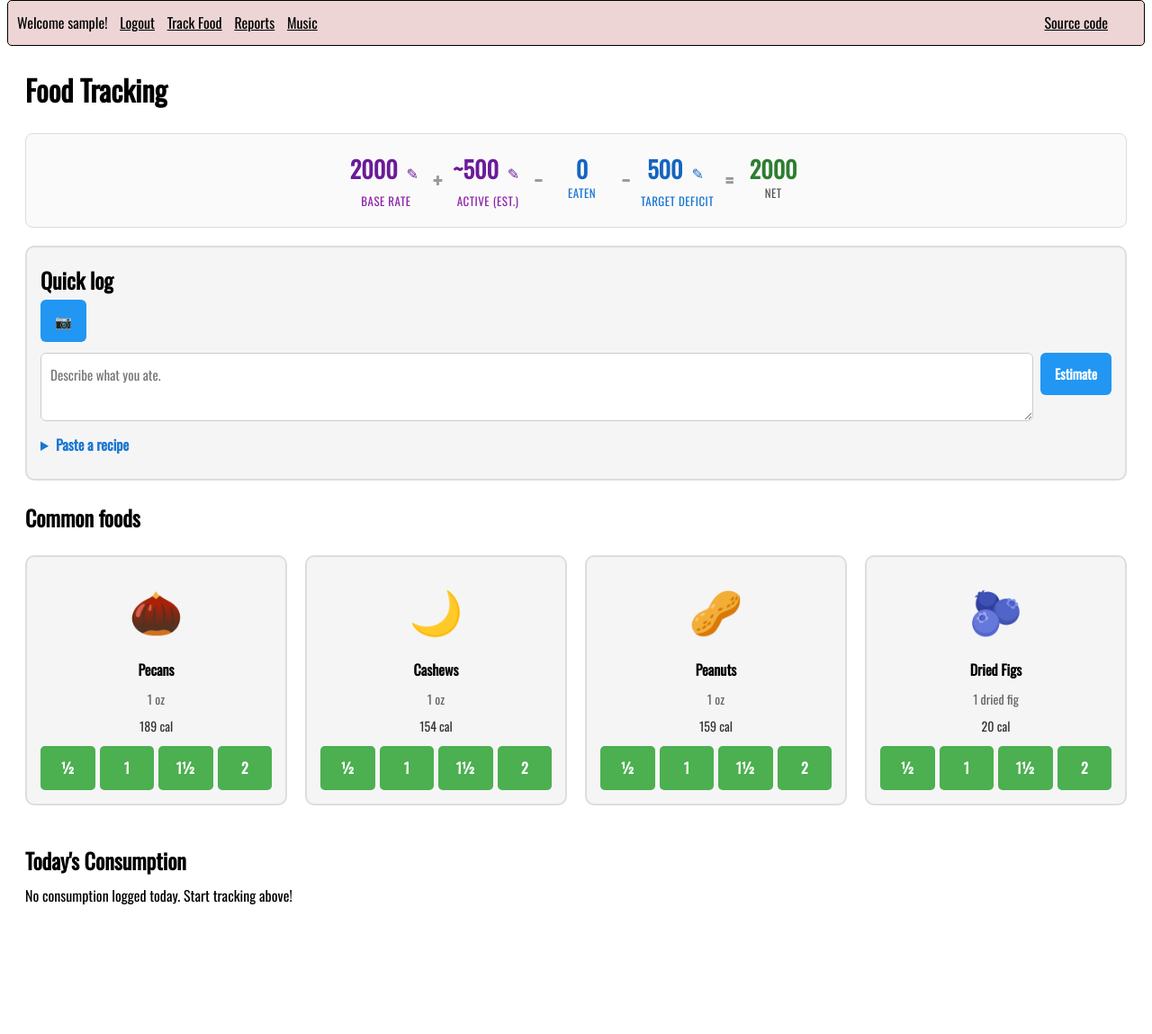
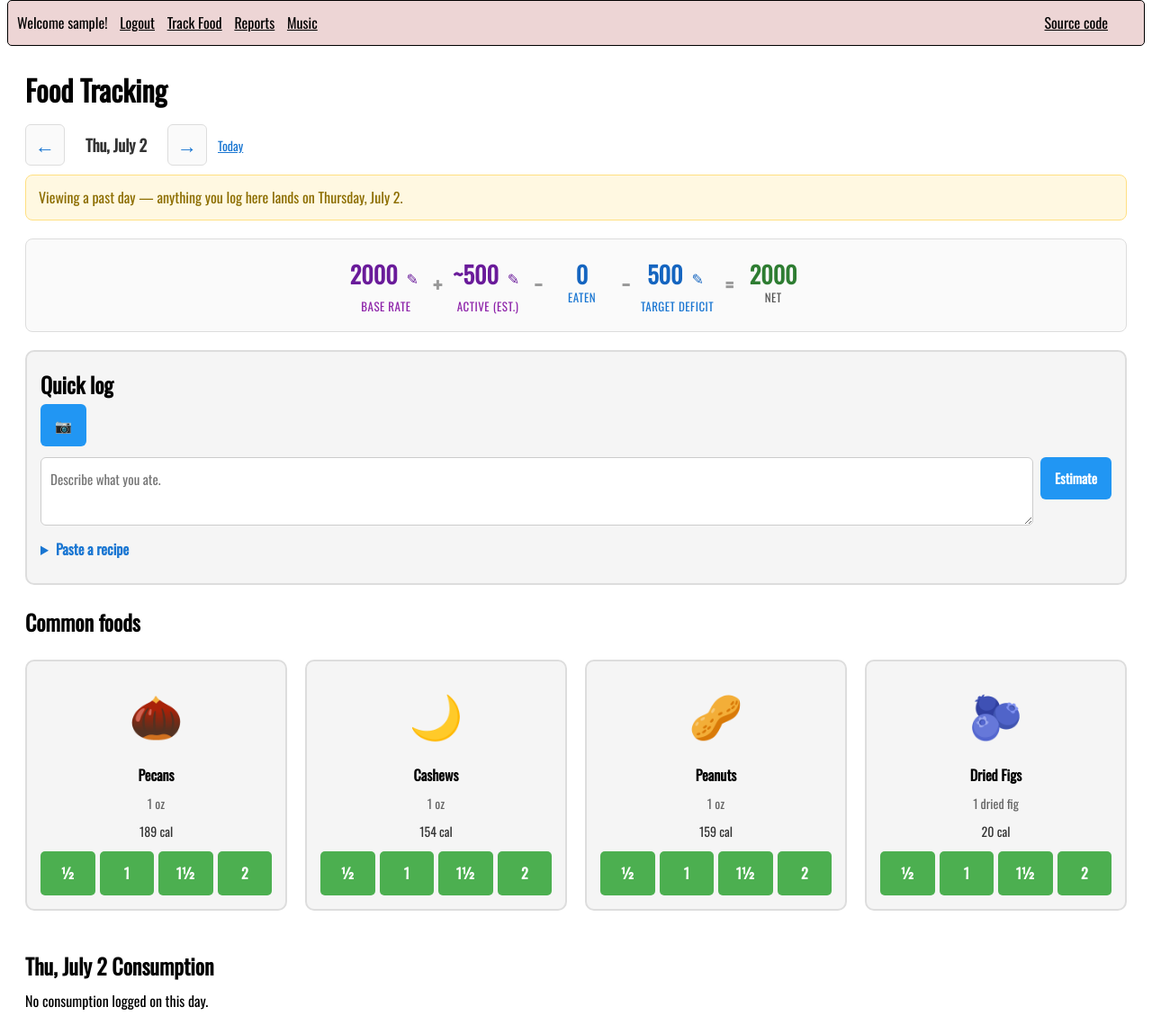
Before and after one commit to vpcarroll15/personal, a Django app: page /food/?date=2026-07-02 in a window 1280 px wide. Shown: the whole page at 90% size. Before the commit the page ends 1005 px from the top, so only its background shows below. Run offline with Django 3.2, Linux system fonts and the light colour scheme; the visitor is signed in with stand-in values (Sample User, id 1); data comes from the database, SQL or seed files in the repository; data that the repository does not hold is empty; some libraries are stand-ins or nearby versions.

Commit message:
Allow viewing and logging against past days (#155)
Add day navigation to the home view so a forgotten entry can be filled
in retroactively: ?date=YYYY-MM-DD shows the same view for any past
Pacific day, with prev/next arrows and a banner warning that logs land
on the viewed day.

Details that needed care:

- Quick-log, AI-estimate logging, and active calories all send the
  viewed date; backdated consumptions are stamped noon Pacific (safely
  inside the day in UTC), while today's entries keep now() so ordering
  within the day is preserved
- Day bounds are localized midnights on both sides rather than
  start + 24h, so DST transition days (23/25 hours) filter correctly
- Future or malformed dates fall back to today on the GET view and
  return 400 on writes
- The budget equation uses the viewed day's active calories and
  consumption, so past days show their true net


Claude-Session: https://claude.ai/code/session_01S6NgmyBo3ZxUe92pVUfmh6

Co-authored-by: Claude Fable 5 <noreply@anthropic.com>

```diff
--- a/food_tracking/static/food_tracking/css/styles.css
+++ b/food_tracking/static/food_tracking/css/styles.css
@@ -227,6 +227,55 @@
 
 /* ---------------------------------------------------------------- */
 /* Daily budget banner                                              */
+/* ---------------------------------------------------------------- */
+/* Day navigation: step back to view/fill in a past day               */
+/* ---------------------------------------------------------------- */
+.day-nav {
+    display: flex;
+    align-items: center;
+    gap: 12px;
+    margin: 10px 0;
+}
+
+.day-nav-arrow {
+    font-size: 22px;
+    font-weight: bold;
+    color: #1976D2;
+    text-decoration: none;
+    padding: 2px 10px;
+    border: 1px solid #ddd;
+    border-radius: 6px;
+    background: #fafafa;
+}
+
+.day-nav-arrow.disabled {
+    color: #ccc;
+    pointer-events: none;
+}
+
+.day-nav-label {
+    font-size: 18px;
+    font-weight: bold;
+    color: #333;
+    min-width: 90px;
+    text-align: center;
+}
+
+.day-nav-today {
+    font-size: 14px;
+    color: #1976D2;
+}
+
+/* Make it hard to log to the wrong day by accident */
+.past-day-banner {
+    background: #fff8e1;
+    border: 1px solid #ffe082;
+    border-radius: 8px;
+    color: #8d6e00;
+    padding: 10px 14px;
+    margin: 10px 0;
+}
+
 /* ---------------------------------------------------------------- */
 /* The banner reads as an equation:
    base rate + active - eaten - target deficit = net
--- a/food_tracking/static/food_tracking/js/tracking.js
+++ b/food_tracking/static/food_tracking/js/tracking.js
@@ -7,6 +7,18 @@
  * @param {string} name - Cookie name
  * @returns {string|null} - Cookie value or null
  */
+/**
+ * Append the page's viewed day (set by the home template as VIEW_DATE) to a
+ * write payload, so entries land on the day being viewed rather than today.
+ * No-op on pages that don't set VIEW_DATE (e.g. reports).
+ * @param {FormData} formData
+ */
+function appendViewDate(formData) {
+    if (typeof VIEW_DATE !== 'undefined' && VIEW_DATE) {
+        formData.append('date', VIEW_DATE);
+    }
+}
+
 function getCookie(name) {
     let cookieValue = null;
     if (document.cookie && document.cookie !== '') {
@@ -81,6 +93,7 @@ function logFood(foodId, quantity = 1.0) {
     const formData = new FormData();
     formData.append('food_id', foodId);
     formData.append('quantity', quantity.toString());
+    appendViewDate(formData);
 
     // Send AJAX request
     fetch('/food/log/', {
@@ -345,6 +358,7 @@ function confirmEstimate() {
     const formData = new FormData();
     formData.append('description', description);
     formData.append('calories', calories);
+    appendViewDate(formData);
 
     postForm('/food/log-estimate/', formData)
         .then(data => {
@@ -412,7 +426,7 @@ function editGoalDeficit() {
 }
 
 /**
- * Prompt for and save today's Apple Watch active (Move ring) calories.
+ * Prompt for and save the viewed day's Apple Watch active (Move ring) calories.
  */
 function editActiveCalories() {
     const current = document.getElementById('active-value').textContent.trim().replace('~', '');
@@ -422,6 +436,7 @@ function editActiveCalories() {
     }
     const formData = new FormData();
     formData.append('active_calories', value);
+    appendViewDate(formData);
 
     postForm('/food/active/', formData)
         .then(data => {
--- a/food_tracking/templates/food_tracking/home.html
+++ b/food_tracking/templates/food_tracking/home.html
@@ -4,13 +4,36 @@
 {% block title %}Food Tracker{% endblock %}
 
 {% block extraheaders %}
-<link rel="stylesheet" type="text/css" href="{% static 'food_tracking/css/styles.css' %}?v=15">
-<script src="{% static 'food_tracking/js/tracking.js' %}?v=15"></script>
+<link rel="stylesheet" type="text/css" href="{% static 'food_tracking/css/styles.css' %}?v=16">
+<script src="{% static 'food_tracking/js/tracking.js' %}?v=16"></script>
 {% endblock %}
 
 {% block content %}
+<script>
+    // The Pacific day this page is showing; sent with every write so entries
+    // land on the day being viewed, not the current day.
+    const VIEW_DATE = "{{ view_date|date:'Y-m-d' }}";
+</script>
 <div style="padding: 20px;">
     <h1>Food Tracking</h1>
+
+    <!-- Day navigation: step back to fill in a forgotten day -->
+    <div class="day-nav">
+        <a class="day-nav-arrow" href="?date={{ prev_date }}" title="Previous day">←</a>
+        <span class="day-nav-label">{% if is_today %}Today{% else %}{{ view_date|date:"D, N j" }}{% endif %}</span>
+        {% if is_today %}
+        <span class="day-nav-arrow disabled">→</span>
+        {% else %}
+        <a class="day-nav-arrow" href="?date={{ next_date }}" title="Next day">→</a>
+        <a class="day-nav-today" href="{% url 'food_tracking:home' %}">Today</a>
+        {% endif %}
+    </div>
+
+    {% if not is_today %}
+    <div class="past-day-banner">
+        Viewing a past day — anything you log here lands on {{ view_date|date:"l, N j" }}.
+    </div>
+    {% endif %}
 
     <!-- Daily budget, read as an equation:
          base rate + active - eaten - target deficit = net -->
@@ -125,7 +148,7 @@
         {% endfor %}
     </div>
 
-    <h2 style="margin-top: 40px;">Today's Consumption</h2>
+    <h2 style="margin-top: 40px;">{% if is_today %}Today's{% else %}{{ view_date|date:"D, N j" }}{% endif %} Consumption</h2>
     {% if today_consumption %}
     <table class="checkered-blue consumption-table">
         <thead>
@@ -150,7 +173,7 @@
         </tbody>
     </table>
     {% else %}
-    <p>No consumption logged today. Start tracking above!</p>
+    <p>No consumption logged {% if is_today %}today. Start tracking above!{% else %}on this day.{% endif %}</p>
     {% endif %}
 </div>
 {% endblock %}
--- a/food_tracking/views.py
+++ b/food_tracking/views.py
@@ -1,6 +1,6 @@
 from collections import defaultdict
 from datetime import date as date_cls
-from datetime import datetime, timedelta
+from datetime import datetime, time, timedelta
 from decimal import Decimal, InvalidOperation
 
 import pytz
@@ -25,12 +25,57 @@ from food_tracking.models import CalorieTarget, Consumption, DailyActiveCalories
 # Use Pacific timezone for all date calculations
 PACIFIC_TZ = pytz.timezone("America/Los_Angeles")
 
+# Backdated entries (logged against a past day) get this hour, Pacific time.
+# Noon sits safely inside the day regardless of DST or UTC conversion, unlike
+# midnight which lands exactly on the day boundary.
+BACKDATE_HOUR = 12
+
+DATE_PARAM_FORMAT = "%Y-%m-%d"
+
 
 def get_pacific_today_start() -> datetime:
     """Get the start of today (midnight) in Pacific timezone."""
     now_pacific = timezone.now().astimezone(PACIFIC_TZ)
     today_start_pacific = now_pacific.replace(hour=0, minute=0, second=0, microsecond=0)
     return today_start_pacific
+
+
+def get_pacific_day_bounds(day: date_cls) -> tuple[datetime, datetime]:
+    """Return the [start, end) datetimes of a Pacific calendar day.
+
+    Both bounds are localized midnights rather than start + 24h, so days that
+    contain a DST transition (23 or 25 hours long) keep correct boundaries.
+    """
+    start = PACIFIC_TZ.localize(datetime.combine(day, time.min))
+    end = PACIFIC_TZ.localize(datetime.combine(day + timedelta(days=1), time.min))
+    return start, end
+
+
+def get_requested_day(request: HttpRequest) -> date_cls:
+    """Return the Pacific day a write request applies to (default: today).
+
+    Raises ValueError for malformed dates or dates in the future, so callers
+    can turn either into a 400.
+    """
+    raw = request.POST.get("date", "").strip()
+    today = get_pacific_today_start().date()
+    if not raw:
+        return today
+    day = datetime.strptime(raw, DATE_PARAM_FORMAT).date()
+    if day > today:
+        raise ValueError("Date cannot be in the future.")
+    return day
+
+
+def resolve_consumed_at(day: date_cls) -> datetime:
+    """Timestamp to store for a consumption logged against `day`.
+
+    Entries for today keep the real time so ordering within the day is
+    preserved; backdated entries get noon Pacific on that day.
+    """
+    if day == get_pacific_today_start().date():
+        return timezone.now()
+    return PACIFIC_TZ.localize(datetime.combine(day, time(hour=BACKDATE_HOUR)))
 
 
 def get_active_foods() -> list[Food]:
@@ -120,20 +165,37 @@ def calculate_totals_by_period(
 
 @login_required
 def home(request: HttpRequest) -> HttpResponse:
-    """Display food tracking grid and today's consumption."""
-    from collections import Counter
+    """Display the food tracking grid and consumption for one Pacific day.
 
+    Defaults to today; ?date=YYYY-MM-DD shows a past day so forgotten entries
+    can be logged retroactively. Malformed or future dates fall back to today
+    rather than erroring, since they only arrive via hand-edited URLs.
+    """
     foods = get_active_foods()
 
-    # Get all consumption from today (Pacific timezone), most recent first
-    today_start = get_pacific_today_start()
+    today = get_pacific_today_start().date()
+    try:
+        view_date = datetime.strptime(
+            request.GET.get("date", ""), DATE_PARAM_FORMAT
+        ).date()
+    except ValueError:
+        view_date = today
+    view_date = min(view_date, today)
+    is_today = view_date == today
+
+    # All consumption for the viewed day (Pacific), most recent first. The
+    # "today_*" names are kept for template compatibility; they mean "the
+    # viewed day" throughout.
+    day_start, day_end = get_pacific_day_bounds(view_date)
     today_consumption = (
-        Consumption.objects.filter(user=request.user, consumed_at__gte=today_start)
+        Consumption.objects.filter(
+            user=request.user, consumed_at__gte=day_start, consumed_at__lt=day_end
+        )
         .select_related("food")
         .order_by("-consumed_at")
     )
 
-    # Calculate today's total quantity per food for badges
+    # Calculate the day's total quantity per food for badges
     today_quantities: dict[int, Decimal] = {}
     for consumption in today_consumption:
         food_id = consumption.food_id
@@ -141,11 +203,11 @@ def home(request: HttpRequest) -> HttpResponse:
             today_quantities.get(food_id, Decimal("0")) + consumption.quantity
         )
 
-    # Add today's total quantity to each food object
+    # Add the day's total quantity to each food object
     for food in foods:
         food.today_count = today_quantities.get(food.id, Decimal("0"))
 
-    # Calculate total calories consumed today (food only)
+    # Calculate total calories consumed on the viewed day (food only)
     today_total_calories = sum(c.total_calories() for c in today_consumption)
 
     target = get_or_create_target(request.user)
@@ -155,7 +217,7 @@ def home(request: HttpRequest) -> HttpResponse:
     # Active calories (Apple Watch Move ring) layered on top of the base rate,
     # less the goal deficit the user is aiming for.
     active_calories, active_is_estimate = get_active_calories_for_date(
-        request.user, today_start.date()
+        request.user, view_date
     )
     effective_budget = base_rate + active_calories - goal_deficit
     remaining_calories = effective_budget - today_total_calories
@@ -170,6 +232,10 @@ def home(request: HttpRequest) -> HttpResponse:
         "goal_deficit": goal_deficit,
         "effective_budget": effective_budget,
         "remaining_calories": remaining_calories,
+        "view_date": view_date,
+        "is_today": is_today,
+        "prev_date": (view_date - timedelta(days=1)).isoformat(),
+        "next_date": (view_date + timedelta(days=1)).isoformat(),
     }
     return render(request, "food_tracking/home.html", context)
 
@@ -218,11 +284,17 @@ def log_consumption(request: HttpRequest) -> JsonResponse:
                 {"success": False, "error": "Missing food_id"}, status=400
             )
 
+        try:
+            day = get_requested_day(request)
+        except ValueError:
+            return JsonResponse({"success": False, "error": "Invalid date"}, status=400)
+
         food = Food.objects.get(id=food_id)
         consumption = Consumption.objects.create(
             user=request.user,
             food=food,
             quantity=Decimal(quantity),
+            consumed_at=resolve_consumed_at(day),
         )
 
         return JsonResponse(
@@ -356,12 +428,18 @@ def log_estimate(request: HttpRequest) -> JsonResponse:
                 status=400,
             )
 
+        try:
+            day = get_requested_day(request)
+        except ValueError:
+            return JsonResponse({"success": False, "error": "Invalid date"}, status=400)
+
         consumption = Consumption.objects.create(
             user=request.user,
             food=None,
             description=description,
             calories=calories,
             notes=request.POST.get("notes", ""),
+            consumed_at=resolve_consumed_at(day),
         )
         return JsonResponse(
             {"success": True, "consumption": consumption.to_dict_for_api()}
@@ -428,10 +506,11 @@ def set_goal_deficit(request: HttpRequest) -> JsonResponse:
 @login_required
 @require_http_methods(["POST"])
 def set_active_calories(request: HttpRequest) -> JsonResponse:
-    """Set today's Apple Watch active (Move ring) calories.
+    """Set a day's Apple Watch active (Move ring) calories.
 
-    Upserts a single DailyActiveCalories row for the current Pacific day so the
-    user can log it once at the end of the day (and correct it if needed).
+    Upserts a single DailyActiveCalories row for the requested Pacific day
+    (default: today) so the user can log it once at the end of the day, correct
+    it later, or fill in a day they forgot.
     """
     try:
         active_raw = request.POST.get("active_calories", "")
@@ -448,10 +527,14 @@ def set_active_calories(request: HttpRequest) -> JsonResponse:
                 status=400,
             )
 
-        today = get_pacific_today_start().date()
+        try:
+            day = get_requested_day(request)
+        except ValueError:
+            return JsonResponse({"success": False, "error": "Invalid date"}, status=400)
+
         entry, _ = DailyActiveCalories.objects.update_or_create(
             user=request.user,
-            date=today,
+            date=day,
             defaults={"active_calories": active_calories},
         )
         return JsonResponse({"success": True, "active": entry.to_dict_for_api()})
```
Also changed, not shown: food_tracking/test_views.py (+211 -0 lines).
